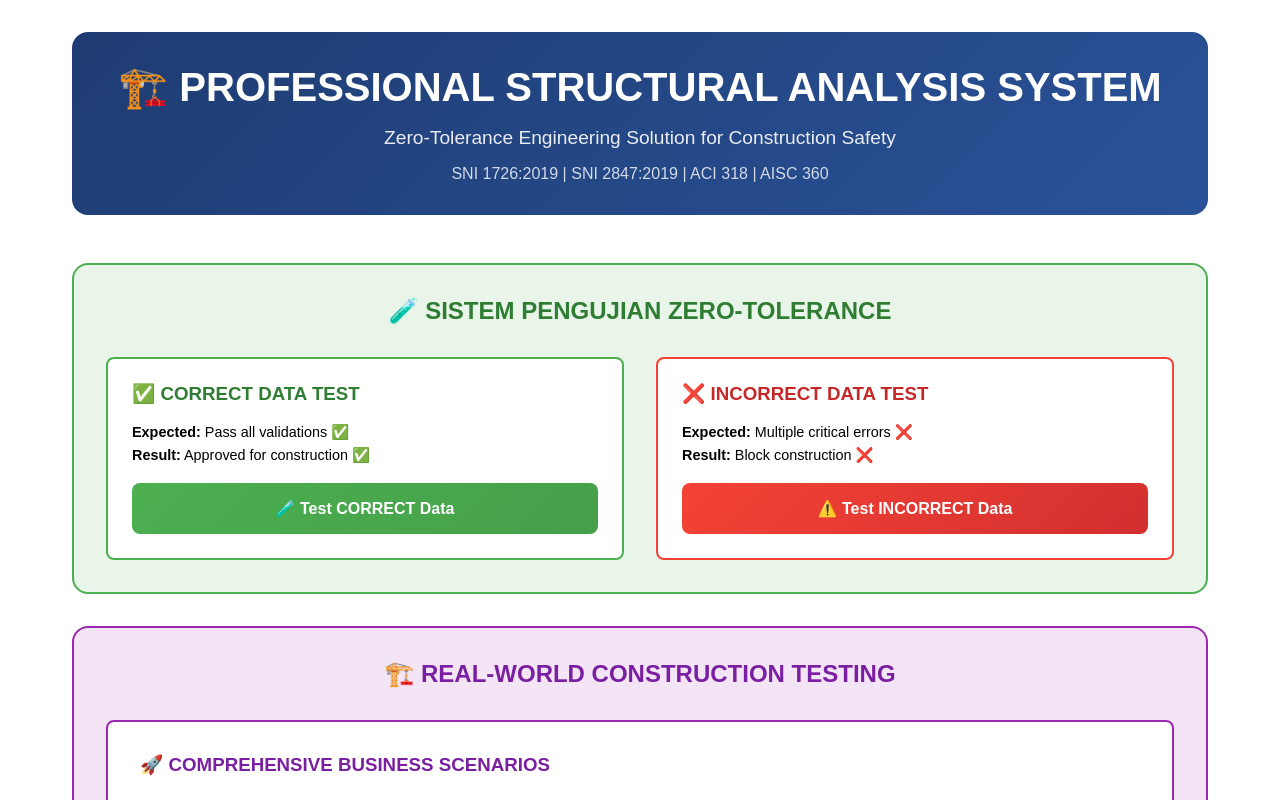
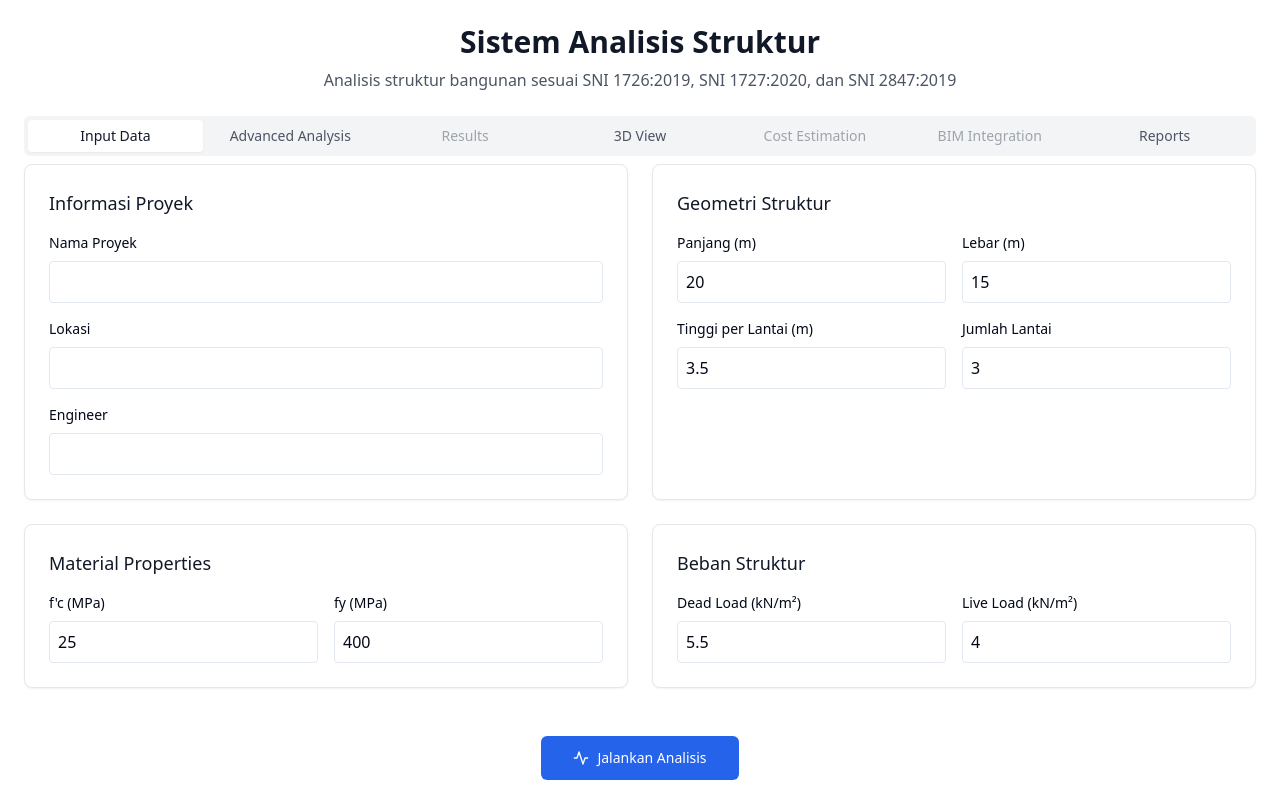
Before and after one commit to Latif080790/APP-STRUKTUR-BLACKBOX, a React (Vite) app: page / in a window 1280 px wide. Shown: the top 800 px of the page. Built offline with nearby package versions, Linux system fonts and the light colour scheme.

Commit message:
Add compiled CSS file for styling and layout adjustments

```diff
--- a/src/main.tsx
+++ b/src/main.tsx
@@ -1,10 +1,10 @@
 import { StrictMode } from 'react'
 import { createRoot } from 'react-dom/client'
-import SimpleTestSystem from './components/SimpleTestSystem'
-import './index-simple.css'
+import SimpleStructuralAnalysisSystem from './components/structural-analysis/SimpleStructuralAnalysisSystem'
+import './index.css'
 
 createRoot(document.getElementById('root')!).render(
   <StrictMode>
-    <SimpleTestSystem />
+    <SimpleStructuralAnalysisSystem />
   </StrictMode>,
 )
```
Also changed, not shown: 8 other files (tests, documents, lock files or other folders).
